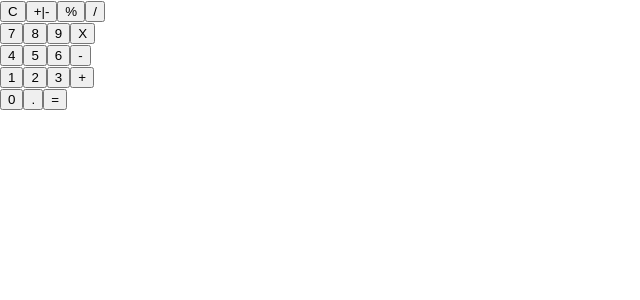
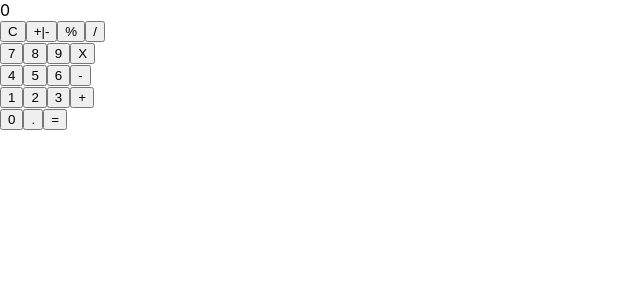
Before and after one commit to kylewcode/calculator, a React (Create React App) app: page / in a window 1280 px wide. Shown: the top 300 px of the page, without its empty margins (0-640 px from the left). Built offline with nearby package versions, Linux system fonts and the light colour scheme.

Commit message:
Screen displays 0 by default. Has place to store user input. Single input displays to Screen

```diff
--- a/src/components/Button.js
+++ b/src/components/Button.js
@@ -1,7 +1,14 @@
+// Sends user input to ButtonBox
 function Button(props) {
+  function handleClick() {
+    props.sendInput(props.displayValue);
+  }
+
   return (
     <div className="button">
-      <button type="button">{props.displayValue}</button>
+      <button type="button" onClick={handleClick}>
+        {props.displayValue}
+      </button>
       {/* (For "&divide;", displayValue is as string. 99%)(True 100%) */}
     </div>
   );
--- a/src/components/ButtonBox.js
+++ b/src/components/ButtonBox.js
@@ -1,36 +1,49 @@
 import Button from "./Button";
 
-function ButtonBox() {
+// Reformats user inputs and sends to Wrapper
+function ButtonBox({ sendInput }) {
+  // Problem: Create a function that takes a single user input string and returns an array of user inputs where
+  // any user input representing a number is converted to a number type.
+  // "1.0", "+", "5", "0", => [1.0, "+", 50]
+  // ["1", ".", "5", "+", "2", "0", "-", "5", "x", "2", "5", "%",
+  // "/", "2", "+|-", "-", "1", "+", "2", "^", "2", "x", "3", "^", "2", "+", "5", "0", "%"] =>
+  // [1.5, "+", 20, "-", 5, "x", 25, "%", "/", -2, "-", 1, "+", 2, "^", 2, "x", 3, "^", 2, "+", 50, "%"]
+  function convertUserInputsToNumbers(singleUserInput) {
+    // (Will log a matching value for a specific button. 80%)(True 100%)
+    console.log(singleUserInput);
+    sendInput(singleUserInput);
+  }
+
   return (
     <div>
       <div>
-        <Button displayValue={"C"} />
-        <Button displayValue={"+|-"} />
-        <Button displayValue={"%"} />
-        <Button displayValue={"/"} />
+        <Button sendInput={convertUserInputsToNumbers} displayValue={"C"} />
+        <Button sendInput={convertUserInputsToNumbers} displayValue={"+|-"} />
+        <Button sendInput={convertUserInputsToNumbers} displayValue={"%"} />
+        <Button sendInput={convertUserInputsToNumbers} displayValue={"/"} />
       </div>
       <div>
-        <Button displayValue={"7"} />
-        <Button displayValue={"8"} />
-        <Button displayValue={"9"} />
-        <Button displayValue={"X"} />
+        <Button sendInput={convertUserInputsToNumbers} displayValue={"7"} />
+        <Button sendInput={convertUserInputsToNumbers} displayValue={"8"} />
+        <Button sendInput={convertUserInputsToNumbers} displayValue={"9"} />
+        <Button sendInput={convertUserInputsToNumbers} displayValue={"X"} />
       </div>
       <div>
-        <Button displayValue={"4"} />
-        <Button displayValue={"5"} />
-        <Button displayValue={"6"} />
-        <Button displayValue={"-"} />
+        <Button sendInput={convertUserInputsToNumbers} displayValue={"4"} />
+        <Button sendInput={convertUserInputsToNumbers} displayValue={"5"} />
+        <Button sendInput={convertUserInputsToNumbers} displayValue={"6"} />
+        <Button sendInput={convertUserInputsToNumbers} displayValue={"-"} />
       </div>
       <div>
-        <Button displayValue={"1"} />
-        <Button displayValue={"2"} />
-        <Button displayValue={"3"} />
-        <Button displayValue={"+"} />
+        <Button sendInput={convertUserInputsToNumbers} displayValue={"1"} />
+        <Button sendInput={convertUserInputsToNumbers} displayValue={"2"} />
+        <Button sendInput={convertUserInputsToNumbers} displayValue={"3"} />
+        <Button sendInput={convertUserInputsToNumbers} displayValue={"+"} />
       </div>
       <div>
-        <Button displayValue={"0"} />
-        <Button displayValue={"."} />
-        <Button displayValue={"="} />
+        <Button sendInput={convertUserInputsToNumbers} displayValue={"0"} />
+        <Button sendInput={convertUserInputsToNumbers} displayValue={"."} />
+        <Button sendInput={convertUserInputsToNumbers} displayValue={"="} />
       </div>
       {/* (A button will render that displays the divide symbol. 25%)(False 100%. Displays &divide;) */}
     </div>
--- a/src/components/Screen.js
+++ b/src/components/Screen.js
@@ -1,3 +1,4 @@
+// Displays result
 function Screen({ display }) {
   return <div>{display}</div>;
 }
--- a/src/components/Wrapper.js
+++ b/src/components/Wrapper.js
@@ -1,44 +1,56 @@
+import { useState } from "react";
+
 import ButtonBox from "./ButtonBox";
 import Screen from "./Screen";
 import calculate from "../utils/calculate";
 
-const result = calculate([
-  "1",
-  ".",
-  "5",
-  "+",
-  "2",
-  "0",
-  "-",
-  "5",
-  "x",
-  "2",
-  "5",
-  "%",
-  "/",
-  "2",
-  "+|-",
-  "-",
-  "1",
-  "+",
-  "2",
-  "^",
-  "2",
-  "x",
-  "3",
-  "^",
-  "2",
-  "+",
-  "5",
-  "0",
-  "%",
-]); // 85.6875
+// const result = calculate([
+//   "1",
+//   ".",
+//   "5",
+//   "+",
+//   "2",
+//   "0",
+//   "-",
+//   "5",
+//   "x",
+//   "2",
+//   "5",
+//   "%",
+//   "/",
+//   "2",
+//   "+|-",
+//   "-",
+//   "1",
+//   "+",
+//   "2",
+//   "^",
+//   "2",
+//   "x",
+//   "3",
+//   "^",
+//   "2",
+//   "+",
+//   "5",
+//   "0",
+//   "%",
+// ]); // 85.6875
 
+// Calculates result and sends to Screen for display.
 function Wrapper() {
+  const [result, setResult] = useState(0);
+
+  function handleUserInput(userInput) {
+    // (Will log a matching value for a specific button. 99%)(False 100% Does not log anything. No console.log)
+    // (Screen will display matching value for clicked button. 99%)(True 100%)
+    setResult(userInput);
+  }
+
   return (
     <div>
+      {/* (Screen will render 0. 80%)(True 100%) */}
       <Screen display={result} />
-      <ButtonBox />
+      <ButtonBox sendInput={handleUserInput} />
     </div>
   );
 }
--- a/src/utils/calculate.js
+++ b/src/utils/calculate.js
@@ -3,6 +3,9 @@
 // Problem: Take inputs and evaluate as mathematical equation according to PEMDAS rules.
 
 // ["1", ".", "5", "+", "2", "0", "-", "5", "x", "2", "5", "%", "/", "2", "+|-", "-", "1", "+", "2", "^", "2", "x", "3", "^", "2", "+", "5", "0", "%"] => 50
+
+// Ideal input
+// [1.5, "+", 20, "-", 5, "x", 25, "%", "/", -2, "-", 1, "+", 2, "^", 2, "x", 3, "^", 2, "+", 50, "%"]
 
 /* Input contraints */
 // Array of strings representing single digit numbers or mathematical operators.
@@ -47,10 +50,20 @@ function convertUserInputsToNumbers(inputArray) {
   for (let i = 0; i < inputArray.length; i++) {
     // Combine them.
     // If current input is a number or decimal, store it
-    if (parseInt(inputArray[i]) !== NaN) {
-      // NaN will never equal NaN. That's why this isn't working.
+    if (!isNaN(inputArray[i]) || inputArray[i] === ".") {
       currentStringNum += inputArray[i];
       // Else, convert to Number type and store it.
+      // TODO: Need to account for % and +|-
+      // Problem 1: Accounting for percentages
+    } else if (inputArray[i - 1] === "%") {
+      userInputs.push(inputArray[i]);
+      // Problem 2: Accounting for inverted values
+      // If this is an inverted value
+    } else if (inputArray[i] === "+|-") {
+      // Invert the value and add to userInputs
+      // If it's negative, make it positive.
+      // If it's positive, make it negative.
+      userInputs.push();
     } else {
       currentNum = Number(currentStringNum);
       userInputs.push(currentNum, inputArray[i]);
@@ -58,7 +71,6 @@ function convertUserInputsToNumbers(inputArray) {
     // Repeat until all elements are examined.
     // (userInputs will equal an array similar to inputArray except that string numbers will be combined and be in Number format. 80%)(False 100%. Array is empty.)
   }
-  console.log(userInputs);
 }
 
 export default calculate;
```
